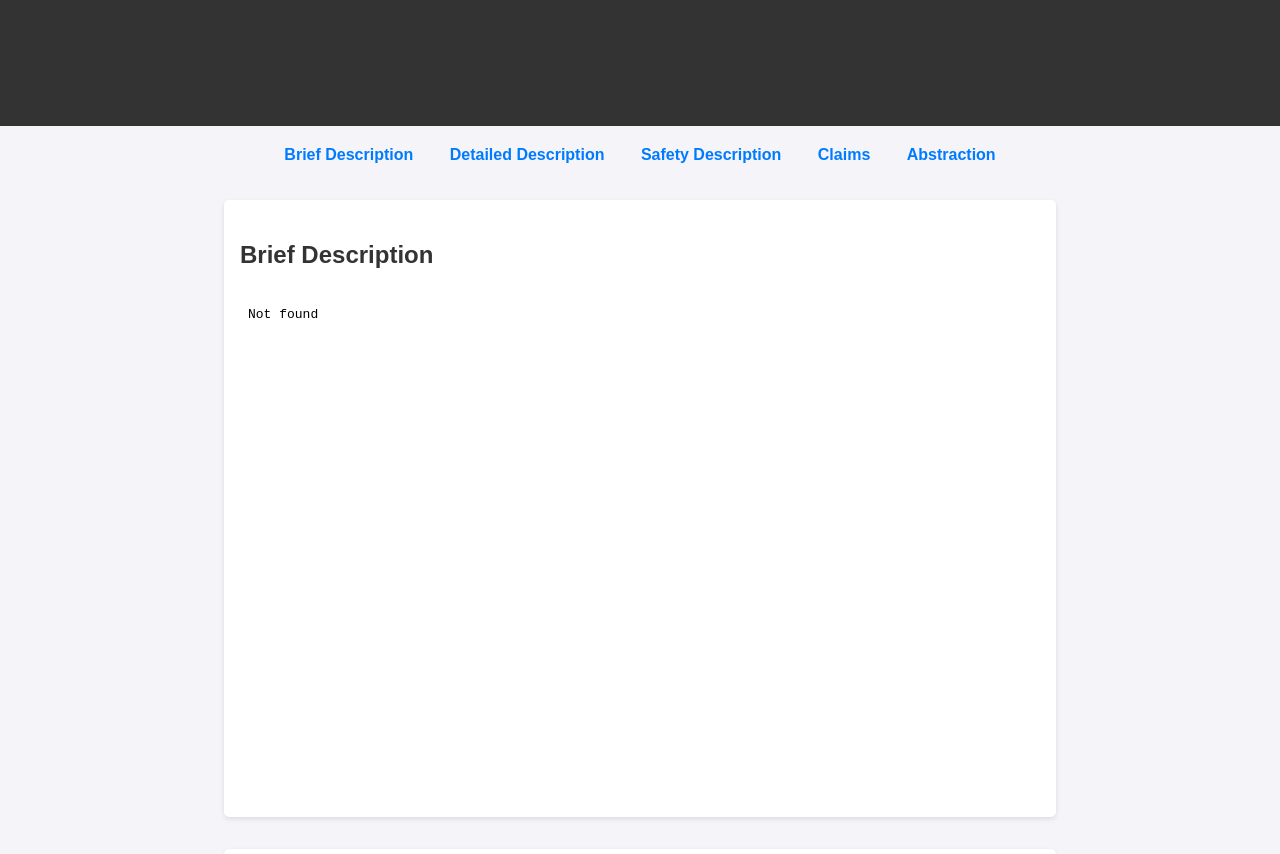
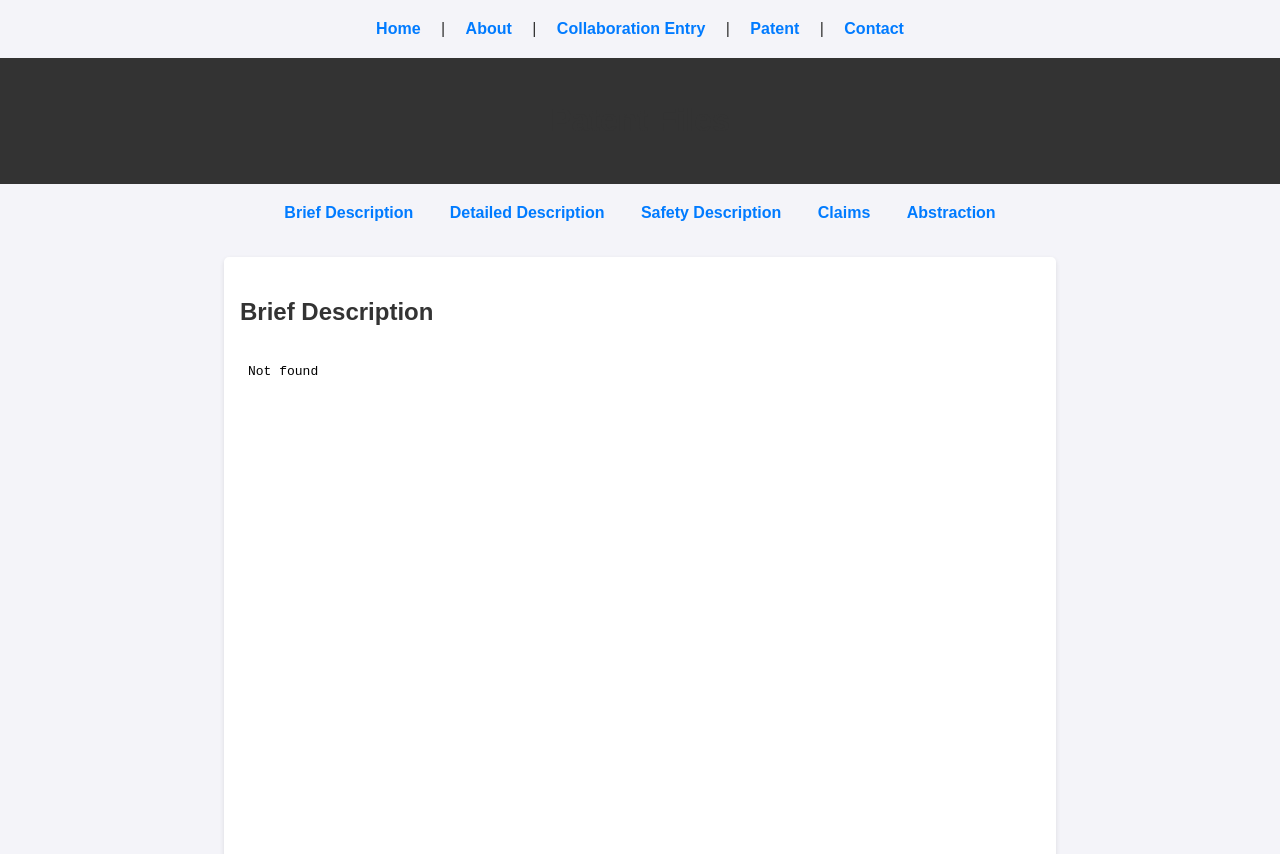
Before and after one commit to DDSEConsulting/DDSE, a plain HTML site: page Patent.html in a window 1280 px wide. Shown: the top 854 px of the page. Drawn offline with Linux system fonts and the light colour scheme.

Commit message:
Update Patent.html

```diff
--- a/Patent.html
+++ b/Patent.html
@@ -50,6 +50,14 @@
         }
     </style>
 </head>
+
+     <nav>
+    <a href="index.html">Home</a> |
+    <a href="about.html">About</a> |
+    <a href="documentation.html">Collaboration Entry</a> |
+    <a href="Patent.html">Patent</a> |
+    <a href="contact.html">Contact</a>
+</nav>
 <body>
     <header>
         <h1>Patent Files</h1>
```
